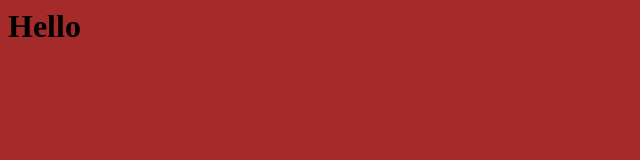
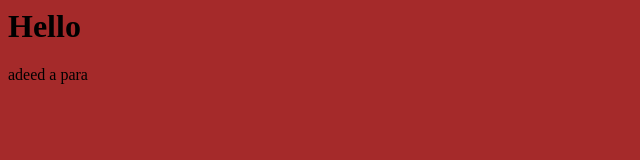
Before and after one commit to Shikhar-8382/pill, a plain HTML site: page index.html in a window 1280 px wide. Shown: the full height of the page, 0-640 px from the left. Drawn offline with Linux system fonts and the light colour scheme.

Commit message:
para added in index.html

```diff
--- a/index.html
+++ b/index.html
@@ -1,2 +1,3 @@
 <link rel="stylesheet" href="style.css">
 <h1>Hello</h1>
+<p>adeed a para</p>
```
